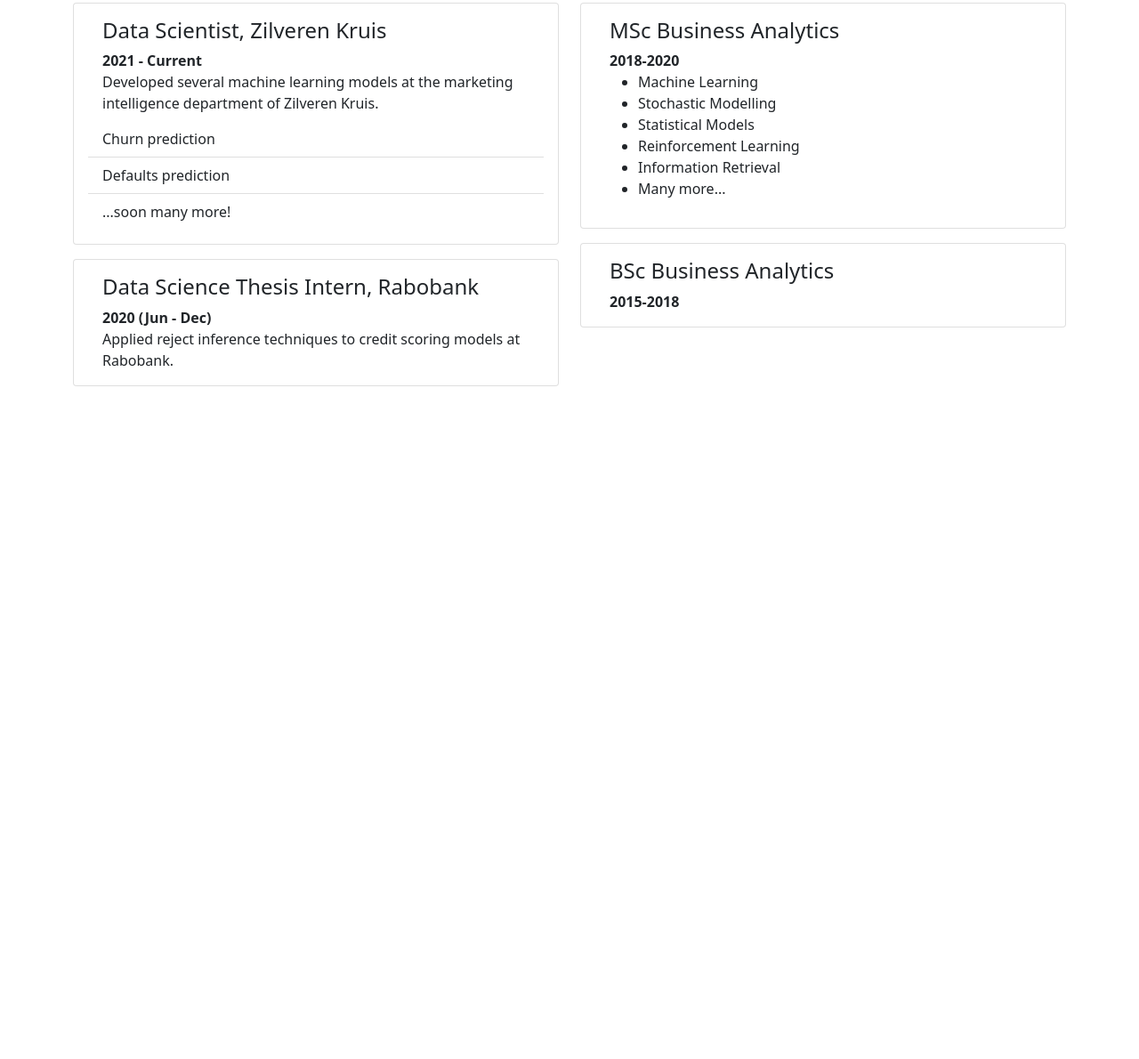
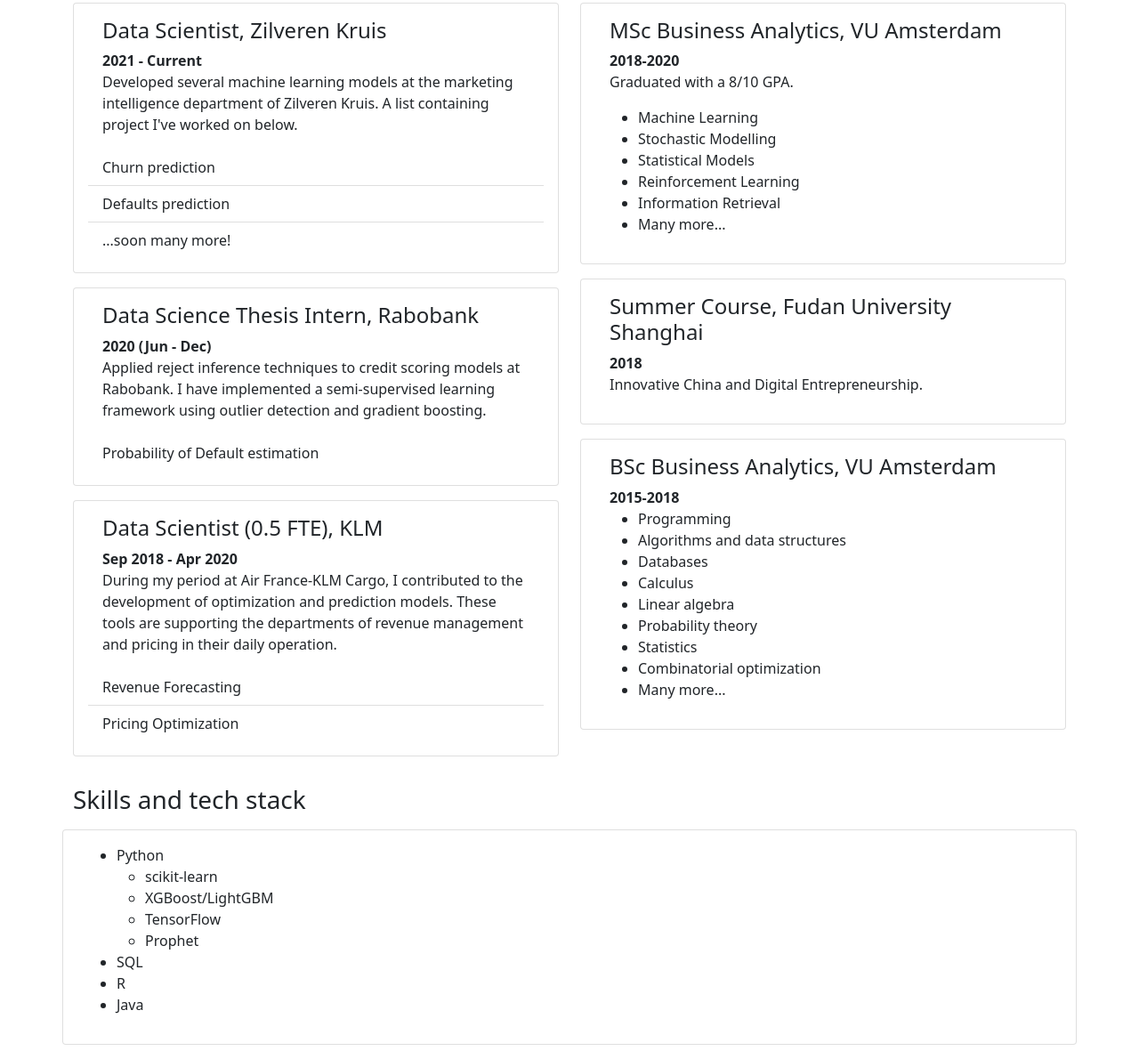
Before and after one commit to pfijen/pfijen.github.io, a plain HTML site: page index.html in a window 1280 px wide. Shown: the part 317-1507 px from the top of the page at 89% size. Before the commit the page ends 800 px from the top, so only its background shows below. Drawn offline with nearby package versions, Linux system fonts and the light colour scheme.

Commit message:
added more personal info

```diff
--- a/index.html
+++ b/index.html
@@ -9,7 +9,6 @@
     <!-- Bootstrap CSS -->
     <link href="https://cdn.jsdelivr.net/npm/bootstrap@5.0.0-beta2/dist/css/bootstrap.min.css" rel="stylesheet"
         integrity="sha384-BmbxuPwQa2lc/FVzBcNJ7UAyJxM6wuqIj61tLrc4wSX0szH/Ev+nYRRuWlolflfl" crossorigin="anonymous">
-
     <title>Paulo Fijen</title>
 </head>
 
@@ -18,7 +17,7 @@
     <div class="container my-5">
         <h1>Paulo Fijen</h1>
         <p class="lead">
-            Data Scientist and Python enthusiast.
+            Data Scientist and Python enthusiast from Amsterdam.
         </p>
     </div>
 
@@ -50,8 +49,10 @@
                         <div class="mx-3">
                             <h4>Data Scientist, Zilveren Kruis</h4>
                             <div><strong>2021 - Current</strong></div>
-                            Developed several machine learning models at the marketing intelligence department of
-                            Zilveren Kruis.
+                            <p>
+                                Developed several machine learning models at the marketing intelligence department of
+                                Zilveren Kruis. A list containing project I've worked on below.
+                            </p>
                         </div>
                         <ul class="list-group list-group-flush mt-2">
                             <li class="list-group-item">Churn prediction</li>
@@ -66,25 +67,46 @@
                         <div class="mx-3">
                             <h4>Data Science Thesis Intern, Rabobank</h4>
                             <div><strong>2020 (Jun - Dec)</strong></div>
-                            Applied reject inference techniques to credit scoring models at Rabobank.
+                            <p>
+                                Applied reject inference techniques to credit scoring models at Rabobank. I have
+                                implemented a semi-supervised learning framework using outlier detection and gradient
+                                boosting.
+                            </p>
                         </div>
+                        <ul class="list-group list-group-flush mt-2">
+                            <li class="list-group-item">Probability of Default estimation</li>
 
                     </div>
-
+                </div>
+                <div class="card mb-3">
+                    <div class="card-body">
+                        <div class="mx-3">
+                            <h4>Data Scientist (0.5 FTE), KLM</h4>
+                            <div><strong>Sep 2018 - Apr 2020</strong></div>
+                            <p>
+                                During my period at Air France-KLM Cargo, I contributed to the development of
+                                optimization and prediction models. These tools are supporting the departments of
+                                revenue management and pricing in their daily operation.
+                            </p>
+                        </div>
+                        <ul class="list-group list-group-flush mt-2">
+                            <li class="list-group-item">Revenue Forecasting</li>
+                            <li class="list-group-item">Pricing Optimization</li>
+                        </ul>
+                    </div>
                 </div>
             </div>
-
-
-
-
 
             <div class="col">
                 <h3 class="mb-3">Education </h3>
                 <div class="card mb-3">
                     <div class="card-body">
                         <div class="mx-3">
-                            <h4>MSc Business Analytics</h4>
+                            <h4>MSc Business Analytics, VU Amsterdam</h4>
                             <div><strong>2018-2020</strong></div>
+                            <p>
+                                Graduated with a 8/10 GPA.
+                            </p>
                             <ul>
                                 <li>Machine Learning</li>
                                 <li>Stochastic Modelling</li>
@@ -99,10 +121,53 @@
                 <div class="card mb-3">
                     <div class="card-body">
                         <div class="mx-3">
-                            <h4>BSc Business Analytics</h4>
-                            <div><strong>2015-2018</strong></div>
+                            <h4>Summer Course, Fudan University Shanghai</h4>
+                            <div><strong>2018</strong></div>
+                            <p>
+                                Innovative China and Digital Entrepreneurship.
+                            </p>
                         </div>
                     </div>
+                </div>
+                <div class="card mb-3">
+                    <div class="card-body">
+                        <div class="mx-3">
+                            <h4>BSc Business Analytics, VU Amsterdam</h4>
+                            <div><strong>2015-2018</strong></div>
+                            <ul>
+                                <li>Programming</li>
+                                <li>Algorithms and data structures</li>
+                                <li>Databases</li>
+                                <li>Calculus</li>
+                                <li>Linear algebra</li>
+                                <li>Probability theory</li>
+                                <li>Statistics</li>
+                                <li>Combinatorial optimization</li>
+                                <li>Many more...</li>
+                            </ul>
+                        </div>
+                    </div>
+                </div>
+            </div>
+        </div>
+        <div class="row">
+            <h3 class="mb-3 mt-3">Skills and tech stack</h3>
+            <div class="card mb-3">
+                <div class="card-body">
+                    <ul>
+                        <li>
+                            Python
+                            <ul>
+                                <li>scikit-learn</li>
+                                <li>XGBoost/LightGBM</li>
+                                <li>TensorFlow</li>
+                                <li>Prophet</li>
+                            </ul>
+                        </li>
+                        <li>SQL</li>
+                        <li>R</li>
+                        <li>Java</li>
+                    </ul>
                 </div>
             </div>
         </div>
```
